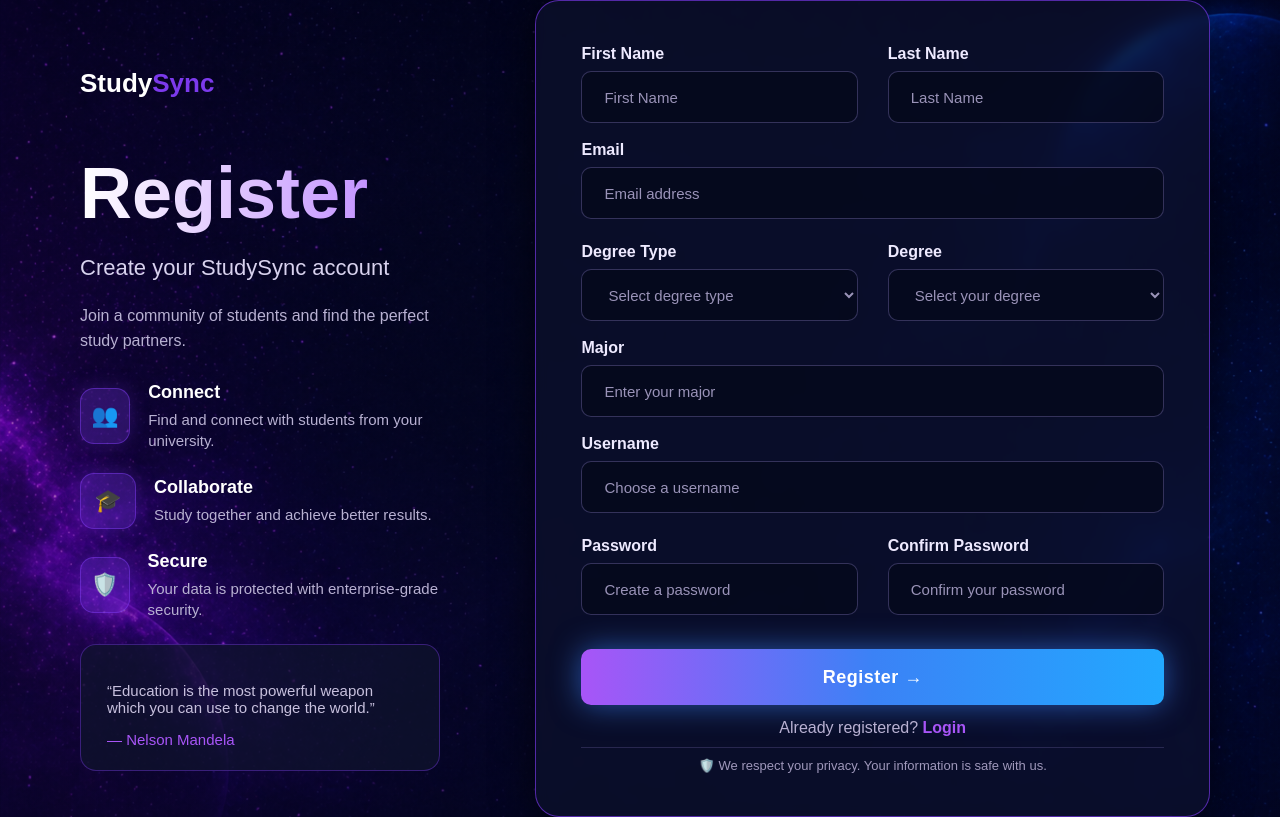
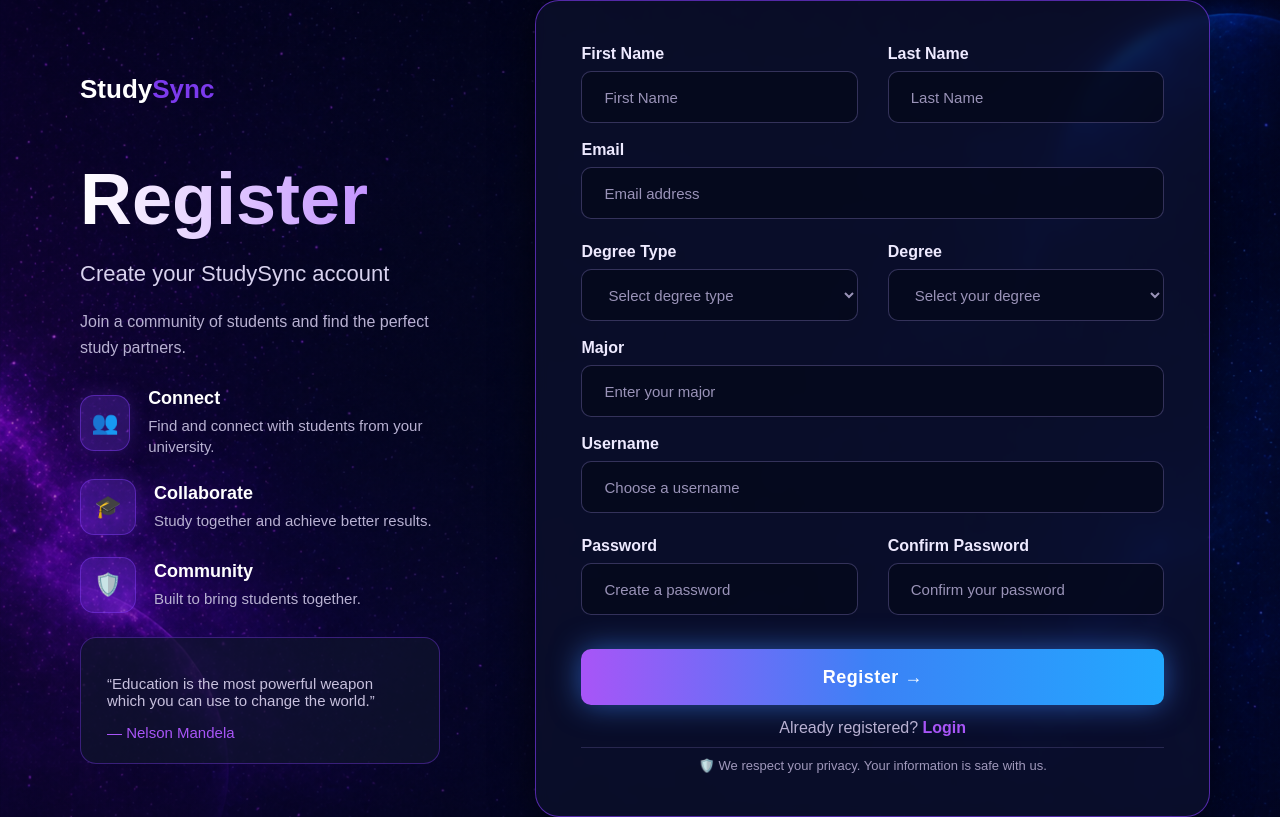
Before and after one commit to OCEsLastHope/cits3403, a Flask app: page /register in a window 1280 px wide. Run offline with Flask 3, Linux system fonts and the light colour scheme; data that the repository does not hold is empty.

Commit message:
Refine sign up  page UI text and feature descriptions

```diff
--- a/app/templates/signup.html
+++ b/app/templates/signup.html
@@ -54,10 +54,10 @@
                 <div class="feature-icon">🛡️</div>
 
                 <div>
-                    <h3>Secure</h3>
+                    <h3>Community</h3>
 
                     <p>
-                        Your data is protected with enterprise-grade security.
+                        Built to bring students together.
                     </p>
                 </div>
             </div>
@@ -422,7 +422,7 @@
                 }
 
                 emailMessage.textContent =
-                    "Email is available.";
+                    "Looks Good!";
 
                 return true;
 
```
